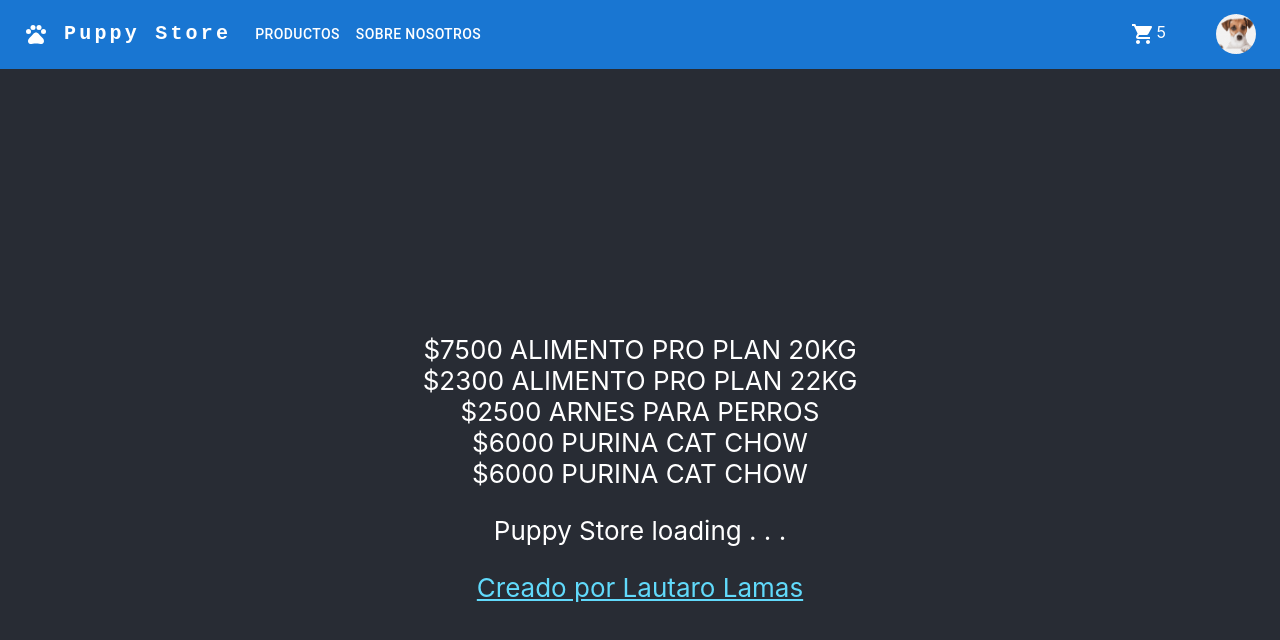
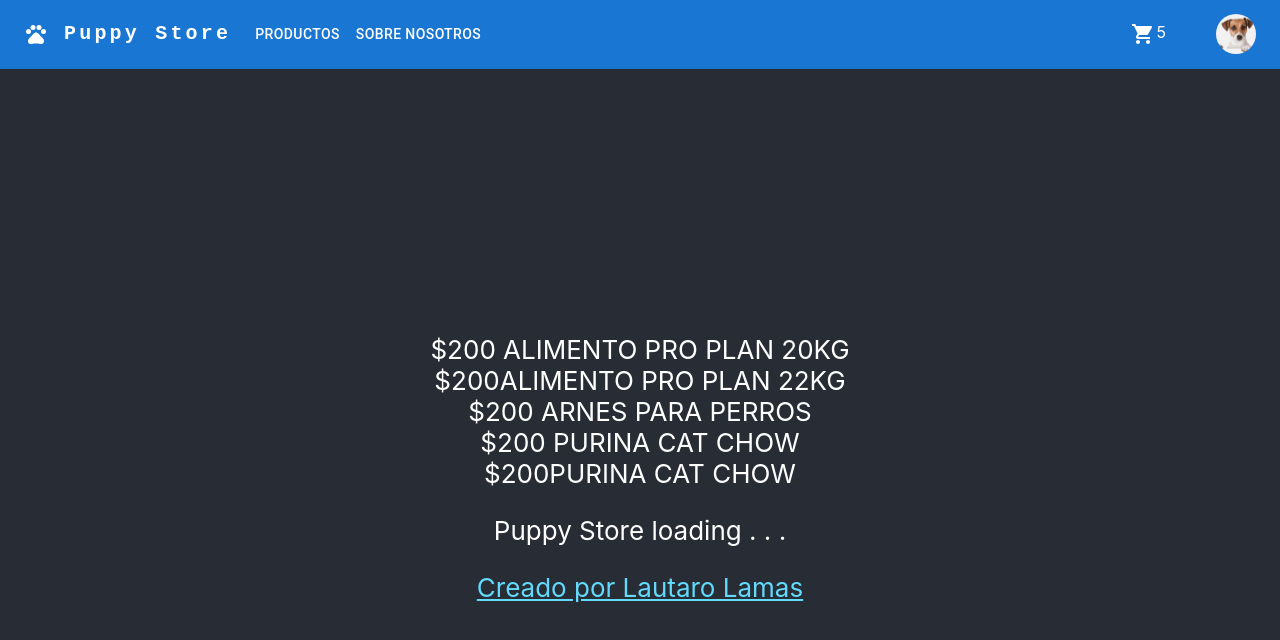
Before and after one commit to lautarolamas/puppy-store-Lamas, a React (Create React App) app: page / in a window 1280 px wide. Shown: the top 640 px of the page. Built offline with nearby package versions, Linux system fonts and the light colour scheme.

Commit message:
pasandole la prop greeting en App.js

```diff
--- a/src/App.js
+++ b/src/App.js
@@ -2,12 +2,13 @@
 import NavBar from "./components/NavBar/NavBar";
 import { ItemListContainer } from "./components/ItemListContainer/ItemListContainer";
 
+const greeting = "$200";
 function App() {
   return (
     <div className="App">
       <NavBar />
       <header className="App-header">
-        <ItemListContainer />
+        <ItemListContainer greeting={greeting} />
         <p>Puppy Store loading . . .</p>
         <a
           className="App-link"
--- a/src/components/ItemListContainer/ItemListContainer.jsx
+++ b/src/components/ItemListContainer/ItemListContainer.jsx
@@ -3,11 +3,11 @@
 export const ItemListContainer = ({ greeting }) => {
   return (
     <div>
-      <div> $7500 ALIMENTO PRO PLAN 20KG {greeting}</div>
-      <div> $2300 ALIMENTO PRO PLAN 22KG {greeting}</div>
-      <div>$2500 ARNES PARA PERROS {greeting}</div>
-      <div>$6000 PURINA CAT CHOW {greeting} </div>
-      <div>$6000 PURINA CAT CHOW {greeting} </div>
+      <div> {greeting} ALIMENTO PRO PLAN 20KG </div>
+      <div> {greeting}ALIMENTO PRO PLAN 22KG </div>
+      <div> {greeting} ARNES PARA PERROS </div>
+      <div> {greeting} PURINA CAT CHOW </div>
+      <div> {greeting}PURINA CAT CHOW </div>
     </div>
   );
 };
```
